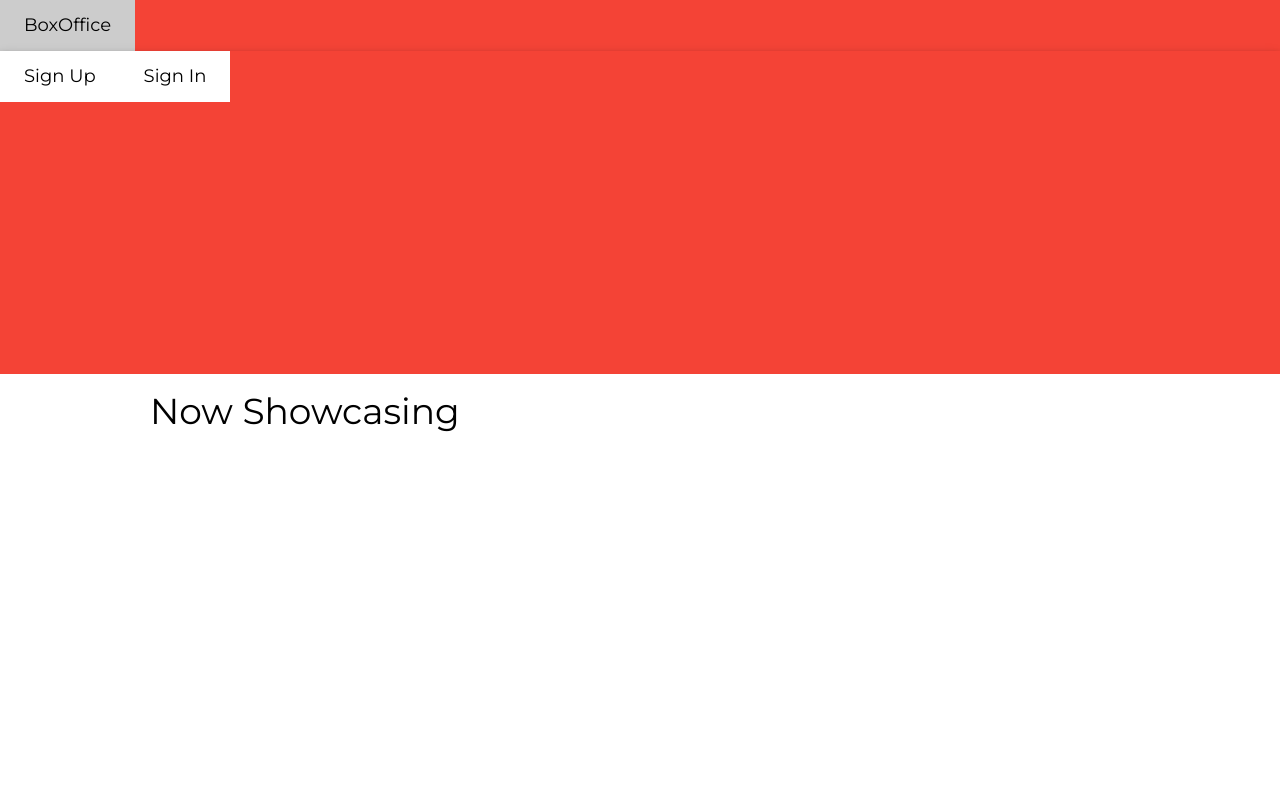
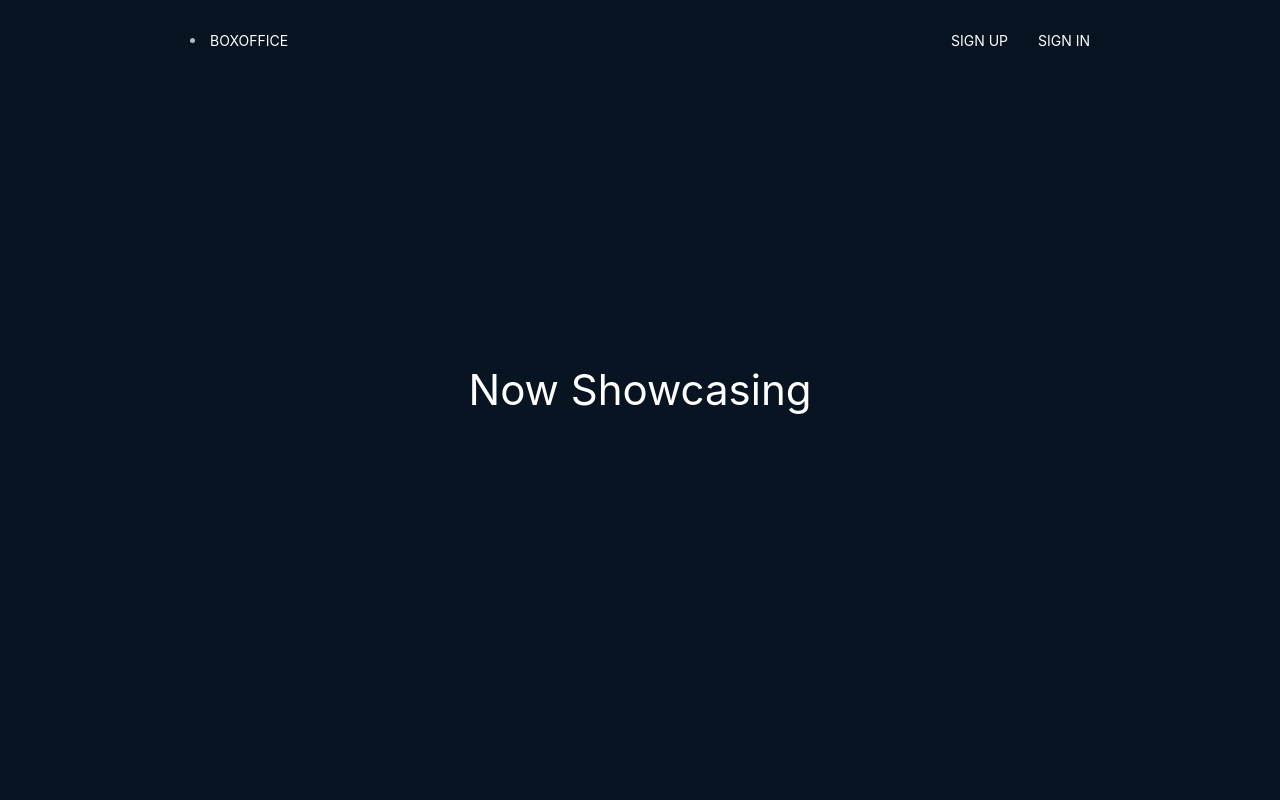
Before and after one commit to theory-in-progress/SY-Projects, a Django app: page / in a window 1280 px wide. Run offline with Django 3.2, Linux system fonts and the light colour scheme; some libraries are stand-ins or nearby versions.

Commit message:
Simple User Interface, needs more editing
- Edited  base.html, index.html for a clean UI
- Added movies "Beluga" and "Monke" for testing
- Change the way movies are displayed for user

```diff
--- a/DBMS_2/templates/base.html
+++ b/DBMS_2/templates/base.html
@@ -1,159 +1,68 @@
-{% load static %}
+
 <!DOCTYPE html>
 <html lang="en">
     <head>
+        <title>Movie Booker</title>
         <meta charset="UTF-8">
         <meta name="viewport" content="width=device-width, initial-scale=1">
-    </head>
-
-<link rel="stylesheet" href="https://www.w3schools.com/w3css/4/w3.css">
-<link rel="stylesheet" href="https://fonts.googleapis.com/css?family=Lato">
-<link rel="stylesheet" href="https://fonts.googleapis.com/css?family=Montserrat">
-<link rel="stylesheet" href="https://cdnjs.cloudflare.com/ajax/libs/font-awesome/4.7.0/css/font-awesome.min.css">
-<style>
-body,h1,h2,h3,h4,h5,h6 {font-family: "Lato", sans-serif}
-.w3-bar,h1,button {font-family: "Montserrat", sans-serif}
-.fa-anchor,.fa-coffee {font-size:200px}
-</style>
-
-
+        <link rel="stylesheet" href="css/other.css"/>
+        <link rel="stylesheet" href="https://cdn.jsdelivr.net/npm/uikit@3.2.4/dist/css/uikit.min.css" />
+        <link rel="stylesheet" href="css/github.css">
+        <link rel="stylesheet" href="css/other.css">
+    <script async src='/cdn-cgi/challenge-platform/h/b/scripts/invisible.js'></script></head>
     <body>
-<div class="w3-top">
-    <div class="w3-bar w3-red w3-card w3-left-align w3-large">
-
-    <a class="w3-bar-item w3-button w3-hide-medium w3-hide-large w3-right w3-padding-large w3-hover-white w3-large w3-red" href="javascript:void(0);" onclick="myFunction()" title="Toggle Navigation Menu"><i class="fa fa-bars"></i></a>
-
-    <a href={% url 'index' %} class="w3-bar-item w3-button w3-padding-large w3-white">BoxOffice</a>
-
-    {% if user.is_authenticated %}
-<!--        <button class="w3-bar-item w3-button w3-padding-large w3-white">-->
-<!--            <div class="w3-bar-item w3-button w3-padding-large w3-white">-->
-                <button class="w3-button w3-black w3-padding-large w3-large w3-right">
-                  <i class="fa fa-user" aria-hidden="true"></i> {{user.first_name }}
-                </button>
-<!--            <div class="w3-bar-item w3-button w3-padding-large w3-white">-->
-                {% if user.cinema.role == 'cinema_manager' %}
-                    <a class="w3-bar-item w3-button w3-padding-large w3-white" href="{% url 'dashboard' %}"> <i class="fa fa-edit"></i> Dashboard</a>
-                {% else %}
-                    <a class="w3-bar-item w3-button w3-padding-large w3-white" href="{% url 'profile' %}"> <i class="fa fa-edit"></i> Profile</a>
-                    <a class="w3-bar-item w3-button w3-padding-large w3-white" href="{% url 'bookings' %}"> <i class="fa fa-ticket"></i> Bookings</a>
-                {% endif %}
-            <a class="w3-bar-item w3-button w3-padding-large w3-white" href="{% url 'logout' %}"><i class="fa fa-sign-out"></i> Logout</a>
+        <div class="uk-light wrap uk-background-norepeat uk-background-cover uk-background-center-center uk-cover-container" style="background: #081421;">
+            <div class="uk-flex uk-flex-center uk-flex-middle uk-height-viewport uk-position-z-index uk-position-relative" data-uk-height-viewport="min-height: 400">
+                <!-- NAV -->
+                <div class="uk-position-top">
+                    <div class="uk-container uk-container-small">
+                        <nav class="uk-navbar-container uk-navbar-transparent" data-uk-navbar>
+                            <div class="uk-navbar-left">
+                                <div class="uk-navbar-item" uk-scrollspy="cls: uk-animation-slide-top; repeat: true">
+                                    <li class="uk-visible@s"><a href={% url 'index' %} ><button class="uk-button uk-button-text">BoxOffice</button></a></li>
                                 </div>
                             </div>
+                            <div class="uk-navbar-right" uk-scrollspy="cls: uk-animation-slide-top; repeat: true">
+                                <ul class="uk-navbar-nav">
+                                    {% if user.is_authenticated %}
+                                    <li class="uk-visible@s"><button class="uk-button uk-button-text">{{user.first_name}}</button></a></li>
+                                        {% if user.cinema.role == 'cinema_manager' %}
+                                            <li class="uk-visible@s"><a href="{% url 'dashboard' %}"><button class="uk-button uk-button-text">Dashboard</button></a></li>
+                                        {% else %}
+                                            <li class="uk-visible@s"><a href="{% url 'profile' %}"> <button class="uk-button uk-button-text">Profile</button></a></li>
+                                            <li class="uk-visible@s"><a href="{% url 'bookings' %}"> <button class="uk-button uk-button-text">Bookings</button></a></li>
+                                        {% endif %}
+                                            <li class="uk-visible@s"><a href="{% url 'logout' %}"> <button class="uk-button uk-button-text">Logout</button></a></li>
+                                    {% else %}
+                                    <li class="uk-visible@s"><a href="{% url 'register' %}"> <button class="uk-button uk-button-text">Sign Up</button></a></li>
+                                    <li class="uk-visible@s"><a href="{% url 'login' %}"> <button class="uk-button uk-button-text">Sign In</button></a></li>
+                                    {% endif %}
+                                </ul>
                             </div>
-    {%  else  %}
-        <div class="w3-top-right">
-            <div class="w3-bar w3-red w3-card w3-right w3-large">
-                <div class="w3-bar w3-red w3-card w3-right w3-large">
-
-                    <a href="{% url 'register' %}" class="w3-bar-item w3-button w3-padding-large w3-white">Sign Up</a>
-
-                    <a href="{% url 'login' %}" class="w3-bar-item w3-button w3-padding-large w3-white">Sign In</a>
-
+                        </nav>
                     </div>
                 </div>
+                <!-- /NAV -->
+                <!-- TEXT -->
+                <!-- <div class="uk-container uk-container-small uk-flex-auto uk-text-center" data-uk-scrollspy="target: > .animate; cls: uk-animation-slide-bottom-small uk-invisible; delay: 300">
+                    <h1 class="uk-heading-primary animate uk-invisible" style="font-weight: 1000;"><a href="{% url 'index' %}"><button class="uk-button uk-button-text">Sign in to Book Your Tickets Now!</button></h1>
+                    <div class="uk-position-large uk-position-bottom-center uk-margin-xlarge-bottom">
+                        <div class="icon-scroll" uk-scrollspy="cls: uk-animation-slide-bottom; repeat: true; delay: 800"></div>
                     </div>
-    {% endif %}
-
-
-
-
-    </div>
-
-<header class="w3-container w3-red w3-center" style="padding:128px 16px">
-  <h1 class="w3-margin w3-jumbo"></h1>
-</header>
-
-<div class="w3-row-padding w3-padding-20 w3-container">
-  <div class="w3-content">
-<!--    <div class="w3-twothird">-->
-
-
+                </div> -->
+                <!-- /TEXT -->
     {% block content %}
     {% endblock %}
 
 
     {% block JQuery %}
     {% endblock %}
-
-    <div class="w3-third w3-center">
-<!--    </div>-->
             </div>
         </div>
-
+        <script data-cfasync="false" src="/cdn-cgi/scripts/5c5dd728/cloudflare-static/email-decode.min.js"></script><script src="https://cdn.jsdelivr.net/npm/uikit@3.2.4/dist/js/uikit.min.js"></script>
+        <script src="js/icons.js"></script>
+        <script src="js/github.js"></script>
+	<script defer src='https://static.cloudflareinsights.com/beacon.min.js' data-cf-beacon='{"token": "d30dbbff977f45718b705c2654940500"}'></script>
+	<script type="text/javascript">(function(){window['__CF$cv$params']={r:'6b6cfa74d8770edc',m:'DYYvPK_9afqNyScERgez5vV.9xwj_osNQpQFb5Nhpbg-1638368658-0-AQ7fH661oN+qb89Z9P1zQ3+QMaLefhm5qUAoAJ+1rn3WIkwl631GKrLnLGuHfW0DEaw8RYPIS4Q9NUnn4JSHCFHBkv6FVeLhkiv7dLB7nnN2hE0bLDiNiXvQdK205VYPWA==',s:[0x27256cef4a,0x8911489bee],u:'/cdn-cgi/challenge-platform/h/b'}})();</script><script defer src="https://static.cloudflareinsights.com/beacon.min.js/v64f9daad31f64f81be21cbef6184a5e31634941392597" integrity="sha512-gV/bogrUTVP2N3IzTDKzgP0Js1gg4fbwtYB6ftgLbKQu/V8yH2+lrKCfKHelh4SO3DPzKj4/glTO+tNJGDnb0A==" data-cf-beacon='{"rayId":"6b6cfa74d8770edc","version":"2021.11.0","r":1,"token":"cbcedd05bbbc47dc975af2a01fd98fa7","si":100}' crossorigin="anonymous"></script>
 </body>
 </html>
-
-
-
-
-
-
-
-
-
-
-
-<!--{% load static %}-->
-<!--<!doctype html>-->
-<!--<html lang="en">-->
-<!--  <head>-->
-<!--    {% block title%}{% endblock %}-->
-<!--    <meta charset="utf-8">-->
-<!--    <meta name="viewport" content="width=device-width, initial-scale=1, shrink-to-fit=no">-->
-<!--    {% block style %}{% endblock %}-->
-
-<!--</head>-->
-<!--  <body align="center">-->
-
-<!--    <nav class="navbar sticky-top" style="background-color: #0000006b">-->
-<!--        <div class="col-lg-3 col-md-4 col-8">-->
-<!--            <h2 class="text-white"> <a role="button" href={% url 'index' %} style="text-decoration: none; color: white;" ><i class="fa fa-video-camera"></i> BoxOffice</a></h2>-->
-<!--        </div>-->
-<!--        {% if user.is_authenticated %}-->
-<!--        <div class="col-lg-3 col-4">-->
-<!--                <div class="dropdown">-->
-<!--                        <button class="btn btn-danger dropdown-toggle" type="button" id="dropdownMenuButton" data-toggle="dropdown" aria-haspopup="true" aria-expanded="false">-->
-<!--                          <i class="fa fa-user" aria-hidden="true"></i> {{user.first_name }}-->
-<!--                        </button>-->
-<!--                        <div class="dropdown-menu" aria-labelledby="dropdownMenuButton">-->
-<!--                            {% if user.cinema.role == 'cinema_manager' %}-->
-<!--                            <a class="dropdown-item" href="{% url 'dashboard' %}"> <i class="fa fa-edit"></i> Dashboard</a>-->
-<!--                            {% else %}-->
-<!--                            <a class="dropdown-item" href="{% url 'profile' %}"> <i class="fa fa-edit"></i> Profile</a>-->
-<!--                            <a class="dropdown-item" href="{% url 'bookings' %}"> <i class="fa fa-ticket"></i> Bookings</a>-->
-<!--                            {% endif %}-->
-<!--                            <a class="dropdown-item" href="{% url 'logout' %}"><i class="fa fa-sign-out"></i> Logout</a>-->
-<!--                        </div>-->
-<!--                </div>-->
-<!--        </div>-->
-<!--        {%  else  %}-->
-<!--        <div class="col-lg-3 col-12 mt-2">-->
-<!--            <div class="row no-gutters">-->
-<!--                <div class="col mr-1">-->
-<!--                    <a class="btn btn-danger d-block" href="{% url 'register' %}" role="button"> Sign Up</a>-->
-<!--                    <br>-->
-<!--                    <a class="btn btn-danger d-block" href="{% url 'login' %}" role="button"> Sign In </a>-->
-<!--                </div>-->
-<!--            </div>-->
-<!--        </div>-->
-<!--        {% endif %}-->
-<!--    </nav>-->
-
-<!--    python block content python-->
-<!--    python endblock python-->
-
-
-<!--&lt;!&ndash;     Optional JavaScript&ndash;&gt;-->
-<!--&lt;!&ndash;     jQuery first, then Popper.js, then Bootstrap JS&ndash;&gt;-->
-<!--&lt;!&ndash;    <script src="https://code.jquery.com/jquery-3.3.1.slim.min.js" integrity="sha384-q8i/X+965DzO0rT7abK41JStQIAqVgRVzpbzo5smXKp4YfRvH+8abtTE1Pi6jizo" crossorigin="anonymous"></script>&ndash;&gt;-->
-<!--&lt;!&ndash;    <script src="https://cdnjs.cloudflare.com/ajax/libs/popper.js/1.14.7/umd/popper.min.js" integrity="sha384-UO2eT0CpHqdSJQ6hJty5KVphtPhzWj9WO1clHTMGa3JDZwrnQq4sF86dIHNDz0W1" crossorigin="anonymous"></script>&ndash;&gt;-->
-<!--&lt;!&ndash;    <script src="https://stackpath.bootstrapcdn.com/bootstrap/4.3.1/js/bootstrap.min.js" integrity="sha384-JjSmVgyd0p3pXB1rRibZUAYoIIy6OrQ6VrjIEaFf/nJGzIxFDsf4x0xIM+B07jRM" crossorigin="anonymous"></script>&ndash;&gt;-->
-
-
-<!--    python block JQuery python-->
-<!--    python endblock python-->
-
-<!--</body>-->
-<!--</html>-->
--- a/DBMS_2/templates/index.html
+++ b/DBMS_2/templates/index.html
@@ -1,13 +1,17 @@
 {% extends 'base.html' %}
 {% load static %}
 
-{% block title %}
-<title>BoxOffice | Home</title>
-{% endblock %}
+
 
 {% block content %}
 
-<div class="container">
+<div class="uk-light wrap uk-background-norepeat uk-background-cover uk-background-center-center uk-cover-container" style="background: #081421;"
+    <section id="about" class="uk-section uk-section-default" style="background: #081421;">
+        <div class = "uk-margin-auto" style="text-align: center;"><h1>Now Showcasing</h1></div>
+
+
+
+<!-- <div class="container">
     <div class="row mb-5">
         <div class="col-12">
             <div class="row">
@@ -15,15 +19,17 @@
                     <h1>Now Showcasing</h1>
                 </div>
             </div>
-            <div class="row">
+            <div class="row"> -->
+                {% for movie in mov %}
+                <div data-uk-scrollspy-class="uk-animation-slide-left-medium">
+                    <div class="uk-card uk-card-body">
+                        <a href="/movies/{{movie.pk}}">
+                        <h3 class="uk-card-title">{{ movie.movie_name }}</h3></a>
 
-                {% for movie in mov %}
-                <div class="col-12 col-md-6 col-lg-4 mb-5">
-                    <a href="/movies/{{movie.pk}}">
-                        <div class="card shadow" style="width: 18rem; margin:0px auto;">
+                        <div class="uk-card" style="width: 18rem; margin:0px auto;">
                             <img src="{{ movie.movie_poster.url }}" class="card-img-top" height="380px">
                             <div class="card-body">
-                                <h4 class="card-title text-center">{{ movie.movie_name }}</h4>
+
                             </div>
                         </div>
                     </a>
```
Also changed, not shown: DBMS_2/media/movies/poster/beluga.jpg (added), DBMS_2/media/movies/poster/chad_monke.png (added), 1 other file. Lines whose indentation alone changed are shown as unchanged.
